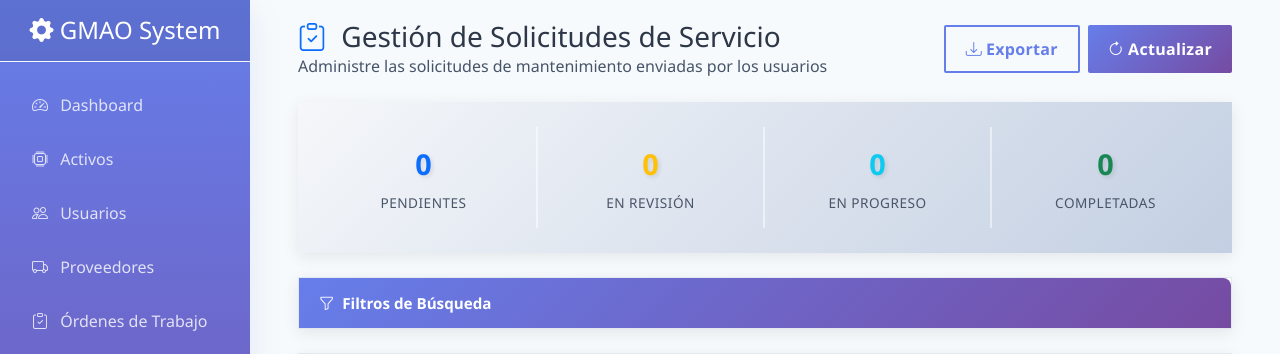
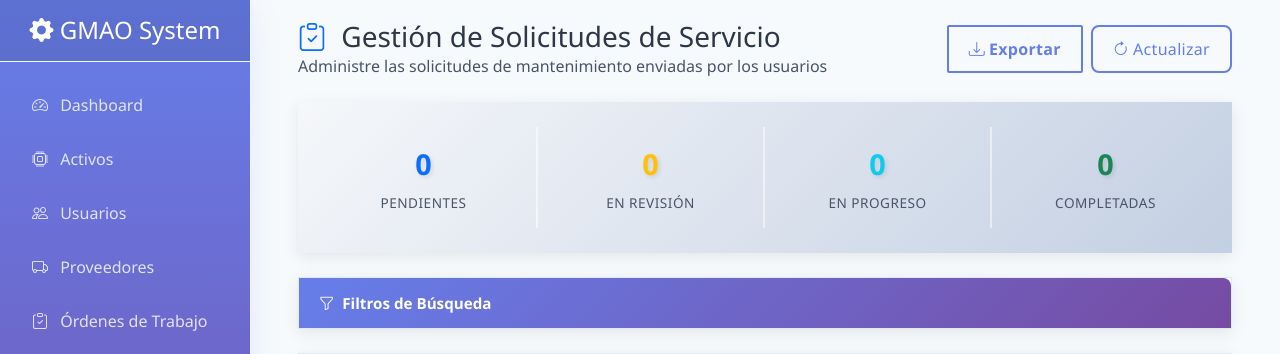
Before and after one commit to canaleta14-ai/gmao-python, a Flask app: page /admin/solicitudes/ in a window 1280 px wide. Shown: the top 354 px of the page. Run offline with Flask 3, Linux system fonts and the light colour scheme; the visitor is signed in with stand-in values (Sample User, id 1); data comes from the database, SQL or seed files in the repository; data that the repository does not hold is empty; some libraries are stand-ins or nearby versions.

Commit message:
fix: Igualar estilo del botón Actualizar en Solicitudes
- Cambiar botón 'Actualizar' de btn-primary a estilo gradiente morado
- Mantener consistencia visual con otros botones del sistema
- Aplicar border-radius 8px y efecto hover con gradiente

```diff
--- a/app/templates/admin/solicitudes/listar.html
+++ b/app/templates/admin/solicitudes/listar.html
@@ -22,7 +22,7 @@
                     <button type="button" class="btn btn-outline-danger" onclick="eliminarSeleccionadas()" id="btnEliminarMasivo" style="display: none;">
                         <i class="bi bi-trash me-1"></i>Eliminar Seleccionadas
                     </button>
-                    <button type="button" class="btn btn-primary" onclick="location.reload()">
+                    <button type="button" class="btn" onclick="location.reload()" style="background: transparent !important; border: 2px solid #667eea !important; color: #667eea !important; border-radius: 8px !important; padding: 8px 20px; font-weight: 500; transition: all 0.3s ease;" onmouseover="this.style.cssText='background: linear-gradient(135deg, #667eea 0%, #764ba2 100%) !important; border: 2px solid #667eea !important; color: white !important; border-radius: 8px !important; padding: 8px 20px; font-weight: 500; transition: all 0.3s ease;'" onmouseout="this.style.cssText='background: transparent !important; border: 2px solid #667eea !important; color: #667eea !important; border-radius: 8px !important; padding: 8px 20px; font-weight: 500; transition: all 0.3s ease;'">
                         <i class="bi bi-arrow-clockwise me-1"></i>Actualizar
                     </button>
                 </div>
```
